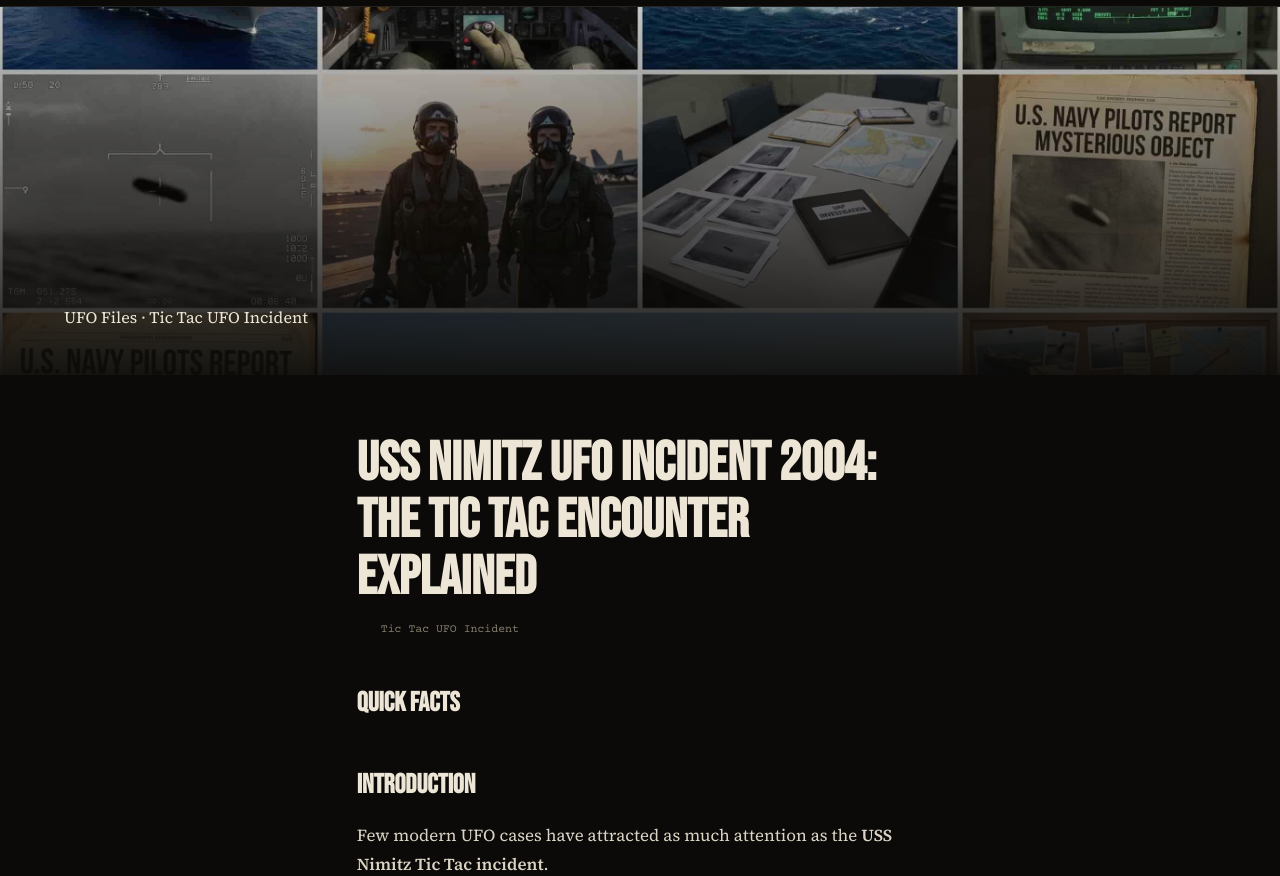
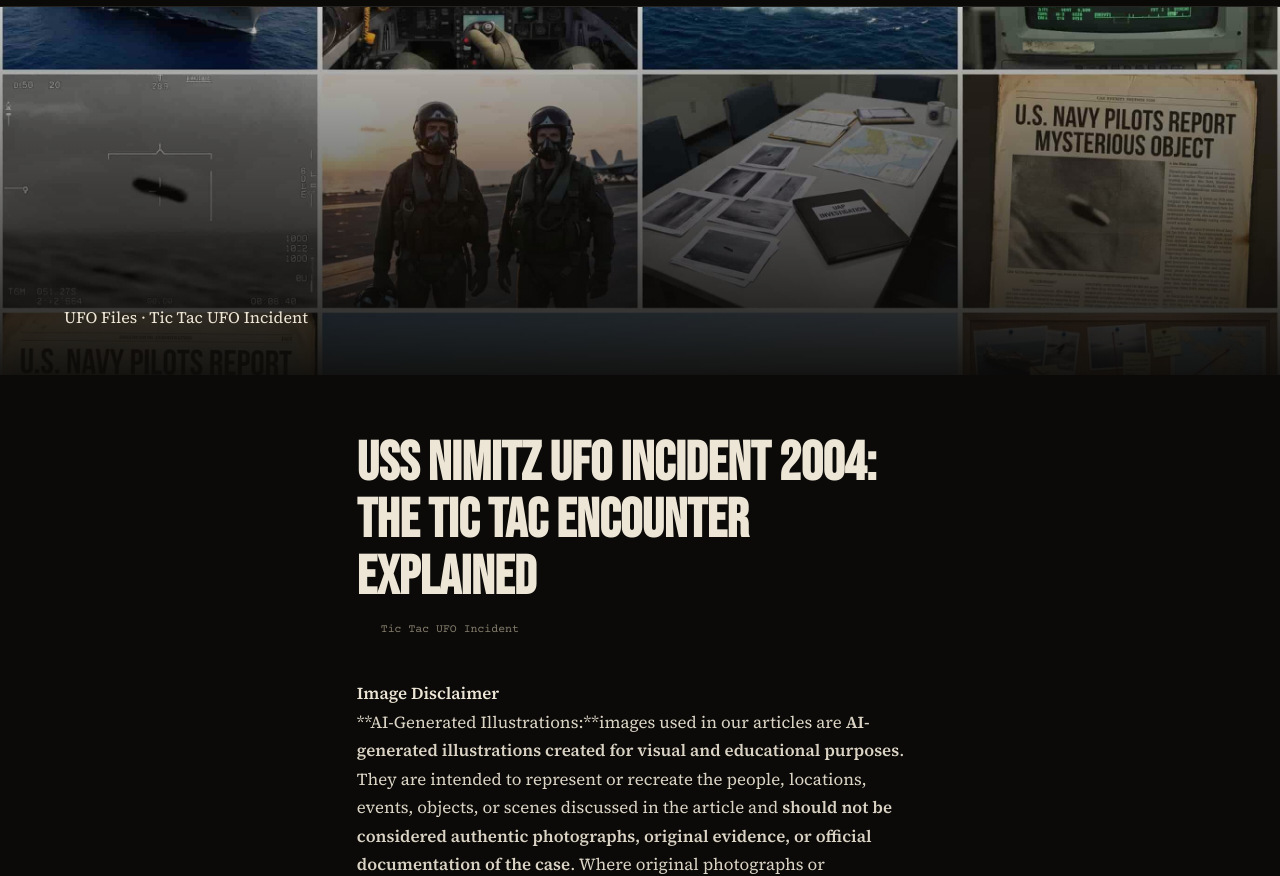
Before and after one commit to Harshit-singh-deopa/dark-matter-files, an Eleventy site: page src/content/articles/uss-nimitz-ufo-incident-2004-the-tic-tac-encounter-explained.md in a window 1280 px wide. Shown: the part 76-952 px from the top of the page. Built offline with nearby package versions, Linux system fonts and the light colour scheme; Eleventy itself is replaced by a stand-in of ours; files that its build step writes are made by us from their sources.

Commit message:
Update Case Files “uss-nimitz-ufo-incident-2004-the-tic-tac-encounter-explained”

```diff
--- a/src/content/articles/uss-nimitz-ufo-incident-2004-the-tic-tac-encounter-explained.md
+++ b/src/content/articles/uss-nimitz-ufo-incident-2004-the-tic-tac-encounter-explained.md
@@ -3,6 +3,7 @@ layout: article.njk
 title: "USS Nimitz UFO Incident 2004: The Tic Tac Encounter Explained"
 category: ufo-files
 caseNumber: Tic Tac UFO Incident
+publisheddate: 2026-08-31
 image: /static/images/uss_nimitz_ufo_incident_investig…_202609031504.jpg
 summary: The USS Nimitz Tic Tac UFO incident occurred in November 2004 during a
   U.S. Navy training exercise off Southern California. Navy personnel reported
@@ -13,6 +14,10 @@ summary: The USS Nimitz Tic Tac UFO incident occurred in November 2004 during a
   aircraft or sensor phenomenon to an extraterrestrial spacecraft, but the
   available evidence has never established the object's true identity.
 ---
+### **Image Disclaimer**
+
+**AI-Generated Illustrations:**images used in our articles are **AI-generated illustrations created for visual and educational purposes**. They are intended to represent or recreate the people, locations, events, objects, or scenes discussed in the article and **should not be considered authentic photographs, original evidence, or official documentation of the case**. Where original photographs or copyrighted material exist, we may use AI-generated illustrations instead to avoid unauthorized use of copyrighted images. These illustrations are created based on publicly available descriptions, historical records, reports, and other information related to the case.
+
 # **Quick Facts**
 
 # **Introduction**
@@ -1053,6 +1058,4 @@ The report is particularly useful for your article's final section because it ex
 
 `USS Nimitz UFOUSS Nimitz Tic TacTic Tac UFO 20042004 UFO incidentNimitz UFO incidentDavid Fravor UFOAlex Dietrich UFOChad Underwood FLIR videoUSS Princeton UFOFLIR1 UFO videoNavy Tic Tac UFONimitz UAP incident2004 Navy UFO sighting`
 
-
-
 DetailInformation**Case**USS Nimitz “Tic Tac” encounter**Date of principal encounter**November 14, 2004**Broader period**November 2004**Location**Pacific Ocean, off Southern California / near the U.S.-Mexico training area**Military unit**USS Nimitz Carrier Strike Group 11**Other major ship**USS Princeton**Aircraft**F/A-18F Super Hornets**Main visual witnesses**David Fravor, Alex Dietrich and other aircrew**Radar witness frequently cited**Kevin Day**Later FLIR recording**Recorded by an F/A-18 crew associated with Chad Underwood**Object nickname**“Tic Tac”**Video officially released by DoD**April 27, 2020**Physical evidence**None publicly available**Confirmed extraterrestrial origin?**No**Current status**Unidentified / disputed
```
